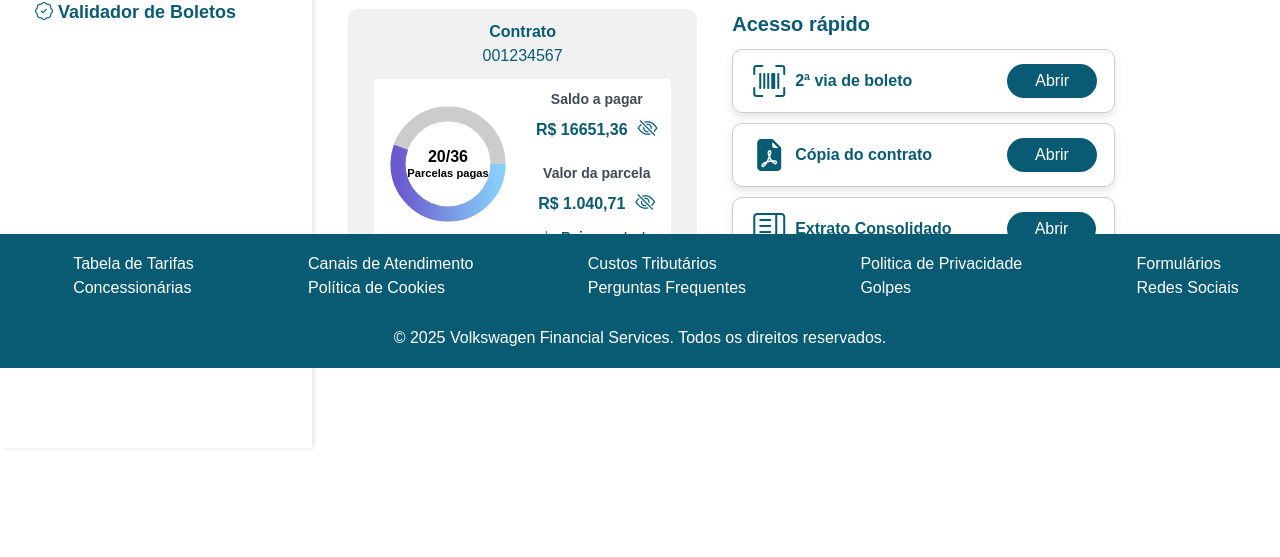
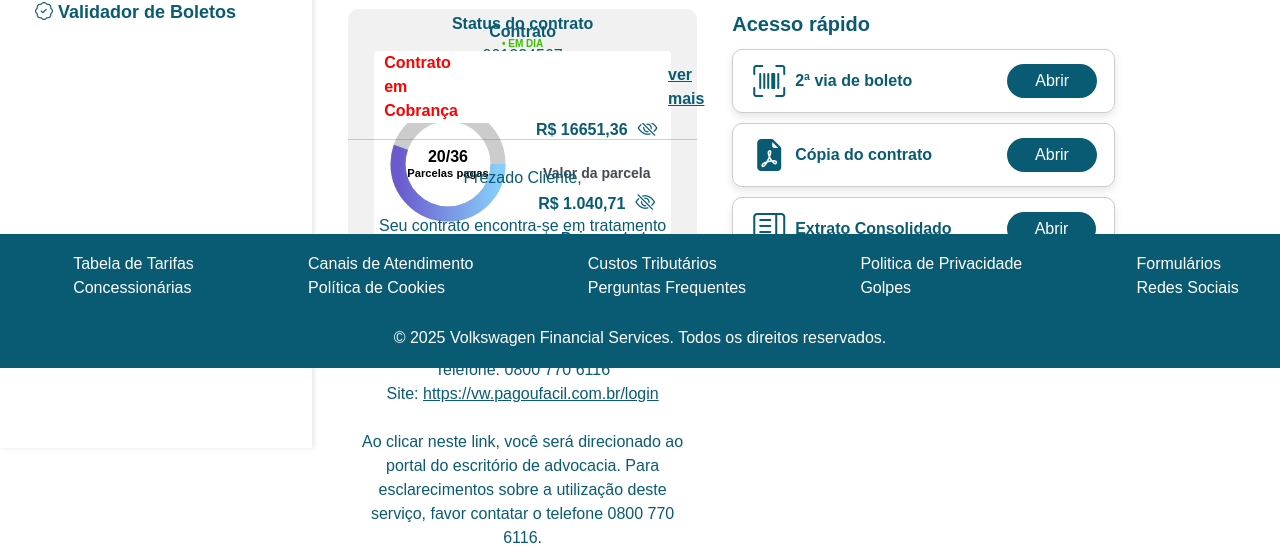
Before and after one commit to christiananjos/Projeto, an Angular app in the folder Poc-Volks/: page / in a window 1280 px wide. Shown: the part 432-989 px from the top of the page. Before the commit the page ends 883 px from the top, so only its background shows below. Built offline with nearby package versions, Linux system fonts and the light colour scheme.

Commit message:
primeira parte da mensagem pendente

```diff
--- a/Poc-Volks/src/app/app.component.html
+++ b/Poc-Volks/src/app/app.component.html
@@ -72,7 +72,19 @@
             <div style="display: flex; align-items: center; height: 100%;">
             <span style="font-weight: bold; color: red;margin-left: 10px; margin-right: 210px;">Contrato em Cobrança</span>
             <a href="#" style="font-weight: bold; text-decoration: underline;">ver mais</a>
+            <!-- //Ao apertar o botão ver mais  -->
             </div>
+        </div>
+        <div>
+          <hr style="width: 100%;">
+          <div style="text-align: center; padding: 10px;">
+            Prezado Cliente,<br><br>
+            Seu contrato encontra-se em tratamento diferenciado. Para maiores informações, favor contatar:<br><br>
+            Escritório: Roberta Nascimento Advogados Associados<br>
+            Telefone: 0800 770 6116<br>
+            Site: <a href="https://vw.pagoufacil.com.br/login" target="_blank">https://vw.pagoufacil.com.br/login</a><br><br>
+            Ao clicar neste link, você será direcionado ao portal do escritório de advocacia. Para esclarecimentos sobre a utilização deste serviço, favor contatar o telefone 0800 770 6116.
+          </div>
         </div>
       </div>
     </div>
```
